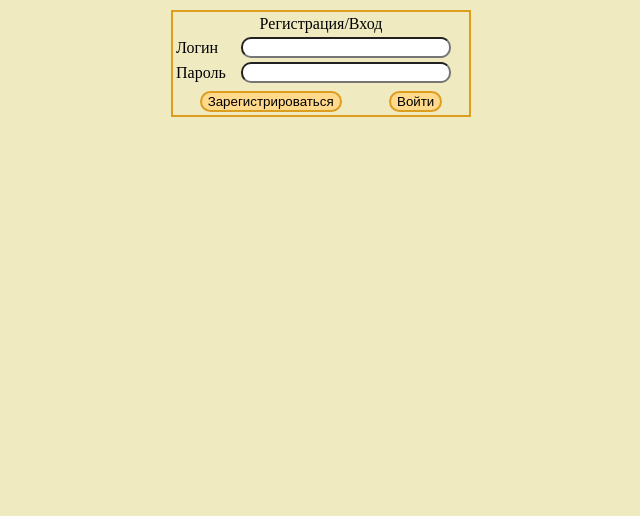
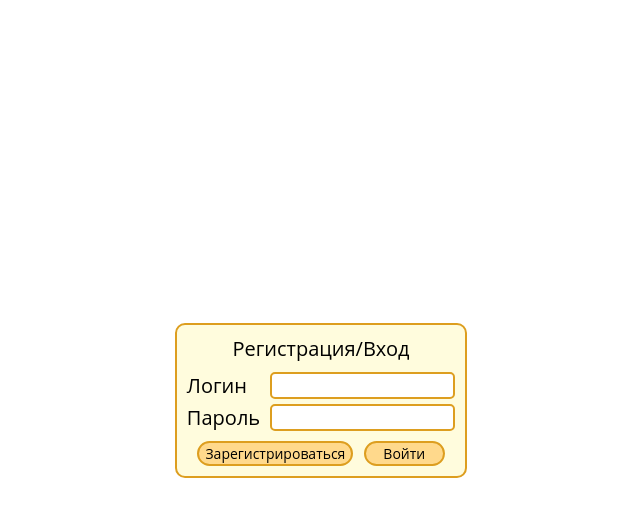
Before and after one commit to idDeqpt/Messenger, a plain HTML site: page web_server/src/resources/auth/index.html in a window 1280 px wide. Shown: the whole page, without its empty margins (319-959 px from the left). Drawn offline with Linux system fonts and the light colour scheme; files that its build step writes are made by us from their sources.

Commit message:
feat: move to new style

```diff
--- a/web_server/src/resources/auth/index.html
+++ b/web_server/src/resources/auth/index.html
@@ -4,37 +4,35 @@
 		<title>Авторизация</title>
 
 		<link rel="icon" href="favicon.png" type="image/x-icon">
+
+		<link rel="stylesheet" href="/css/default_layout.css">
+
 		<link rel="stylesheet" href="auth/style.css">
 
 		<script type="text/javascript" src="/js/api_host.js"></script>
 		<script type="text/javascript" src="/js/authorization.js"></script>
-
-		<link rel="stylesheet" href="/css/custom_button.css">
 	</head>
 	<body>
-		<div class="main">
-			<table class="main-table">
-				<tr>
-					<td colspan="2"><center><a>Регистрация/Вход</a></center></td>
-				</tr>
-				<tr>
-					<td><a>Логин</a></td>
-					<td><input type="text" id="login"></td>
-				</tr>
-				<tr>
-					<td><a>Пароль</a></td>
-					<td><input type="password" id="password"></td>
-				</tr>
-				<tr>
-					<td colspan="2" id="warning-field"></td>
-				</tr>
-				<tr>
-					<td colspan="2"><div class="main-table-buttons">
-						<button class="custom-button" onclick="signup();"><a>Зарегистрироваться</a></button>
-						<button class="custom-button" onclick="login();"><a>Войти</a></button>
-					</div></td>
-				</tr>
-			</table>
+		<div class="main" id="main">
+			<div class="main-header">
+				<a>Регистрация/Вход</a>
+			</div>
+
+			<div class="main-inputs">
+				<div>
+					<a>Логин</a>
+					<input type="text" id="login">
+				</div>
+				<div>
+					<a>Пароль</a>
+					<input type="password" id="password">
+				</div>
+			</div>
+
+			<div class="main-buttons" id="buttons">
+				<button class="custom-button" onclick="signup();"><a>Зарегистрироваться</a></button>
+				<button class="custom-button" onclick="login();"><a>Войти</a></button>
+			</div>
 		</div>
 	</body>
 </html>
--- a/web_server/src/resources/auth/style.css
+++ b/web_server/src/resources/auth/style.css
@@ -1,71 +1,59 @@
-html {
-	height: 100%;
+body {
+	justify-content: center;
 }
 
-body {
-	height: 100%;
-    margin: 0px;
-    background-color: #EFEABF;
+
+.main {
+	display: flex;
+	flex-direction: column;
+	align-items: stretch;
+	gap: 10px;
+
+	border: 2px solid;
+	border-color: #DD9E1F;
+	border-radius: 10px;
+
+	padding: 10px;
+	background-color: #FFFCDD;
 }
 
-a {
-	@media (max-aspect-ratio: 1/1) {
-		font-size: 80px;
-	}
+.main-header {
+	display: flex;
+	justify-content: center;
 }
 
-.main {
-	height: 100%;
-	margin: 10px;
+.main-inputs {
 	display: flex;
 	flex-direction: column;
-	align-items: center;
+	gap: 5px;
 }
 
-.main-table {
-	min-width: 300px;
+.main-inputs > div {
+	display: flex;
+	flex-direction: row;
+	justify-content: space-between;
+	gap: 10px;
+}
+
+.main-inputs input {
+	border: none;
 	border: 2px solid;
 	border-color: #DD9E1F;
+	border-radius: 5px;
+	outline: none;
+}
+
+.main-buttons {
+	display: flex;
+	flex-direction: row;
+	justify-content: space-evenly;
+}
+
+.main-buttons > button {
+	flex-basis: 30%;
+}
 
 
-	@media (max-aspect-ratio: 1/1) {
-		width: 100%;
-		border: 0px;
-		border-spacing: 20px;
-	}
+.warning {
+	font-size: 0.8em;
 }
-
-.main-table input {
-	width: 90%;
-	border-radius: 10px;
-
-	@media (max-aspect-ratio: 1/1) {
-		width: 100%;
-		font-size: 80px;
-	}
-}
-
-.main-table-buttons {
-	display: flex;
-	justify-content: space-around;
-
-	flex-direction: row;
-	@media (max-aspect-ratio: 1/1) {
-		flex-direction: column-reverse;
-		gap: 10px;
-	}
-}
-
-.custom-button {
-	@media (max-aspect-ratio: 1/1) {
-		width: 100%;
-	}
-}
-
-.warning {
-	color: red;
-
-	@media (max-aspect-ratio: 1/1) {
-		font-size: 60px;
-	}
-}
--- a/web_server/src/resources/css/custom_button.css
+++ b/web_server/src/resources/css/custom_button.css
@@ -4,6 +4,7 @@
 	border-color: #DD9E1F;
 	border-radius: 50px;
 	transition: background-color 0.15s;
+	font-family: inherit;
 }
 
 .custom-button:hover {
--- /dev/null
+++ b/web_server/src/resources/css/default_layout.css
@@ -0,0 +1,38 @@
+html {
+	height: 100%;
+}
+
+body {
+	height: 100%;
+	display: flex;
+	flex-direction: column;
+	justify-content: flex-start;
+	align-items: center;
+	margin: 0px;
+
+	font-family: "Open Sans";
+	font-size: 20px;
+	@media (max-aspect-ratio: 1/1) {
+		font-size: 36px;
+	}
+}
+
+
+.custom-button {
+	background-color: #FFD98C;
+	border: 2px solid;
+	border-color: #DD9E1F;
+	border-radius: 1000px;
+	transition: background-color 0.15s;
+	font-family: inherit;
+	font-size: 0.7em;
+}
+
+.custom-button:hover {
+	background-color: #F3E1BC;
+}
+
+
+.warning {
+	color: red;
+}
--- a/web_server/src/resources/css/header.css
+++ b/web_server/src/resources/css/header.css
@@ -2,6 +2,7 @@ body {
     display: block;
     margin: 0px;
     background-color: #EFEABF;
+	font-family: "Open Sans";
 }
 
 .header {
--- a/web_server/src/resources/js/authorization.js
+++ b/web_server/src/resources/js/authorization.js
@@ -1,10 +1,28 @@
+let has_warning = false;
+
+
+function create_warning_field(text)
+{
+	if (has_warning)
+	{
+		document.getElementById("warning-field").innerHTML = "<a class=\"warning\">" + text + "</a>";
+		return;
+	}
+	const el = document.createElement("div");
+	el.id = "warning-field";
+	el.innerHTML = "<a class=\"warning\">Необходимо заполнить все поля</a>";
+	document.getElementById("main").insertBefore(el, document.getElementById("buttons"));
+	has_warning = true;
+}
+
+
 function signup()
 {
 	let login_value = document.getElementById("login").value;
 	let password_value = document.getElementById("password").value;
 	if ((login_value == "") || (password_value == ""))
 	{
-		document.getElementById("warning-field").innerHTML = "<a class=\"warning\">Необходимо заполнить все поля</a>";
+		create_warning_field("Необходимо заполнить все поля");
 		return;
 	}
 
@@ -26,7 +44,7 @@ function signup()
 			window.location.assign("/chats");
 		}
 		else
-			document.getElementById("warning-field").innerHTML = "<a class=\"warning\">Пользователь с таким логином уже существует</a>";
+			create_warning_field("Пользователь с таким логином уже существует");
 	});
 }
 
@@ -36,7 +54,7 @@ function login()
 	let password_value = document.getElementById("password").value;
 	if ((login_value == "") || (password_value == ""))
 	{
-		document.getElementById("warning-field").innerHTML = "<a class=\"warning\">Необходимо заполнить все поля</a>";
+		create_warning_field("Необходимо заполнить все поля");
 		return;
 	}
 
@@ -57,6 +75,6 @@ function login()
 			window.location.assign("/chats");
 		}
 		else
-			document.getElementById("warning-field").innerHTML = "<a class=\"warning\">Неправильный логин или пароль</a>";
+			create_warning_field("Неправильный логин или пароль");
 	});
 }
```
